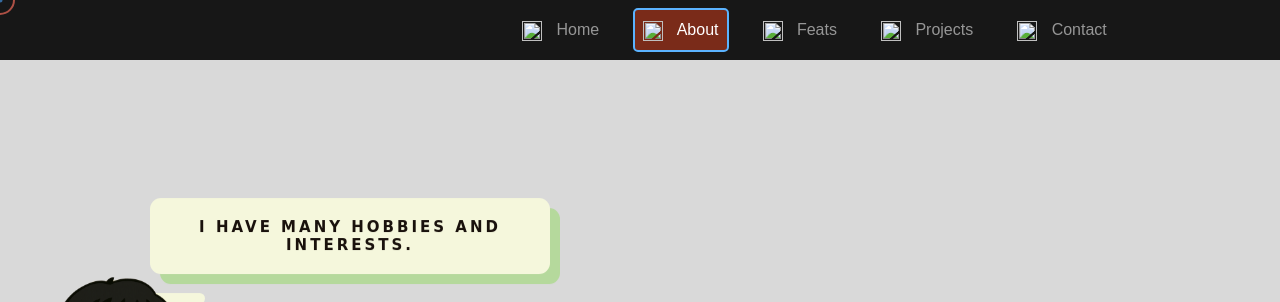
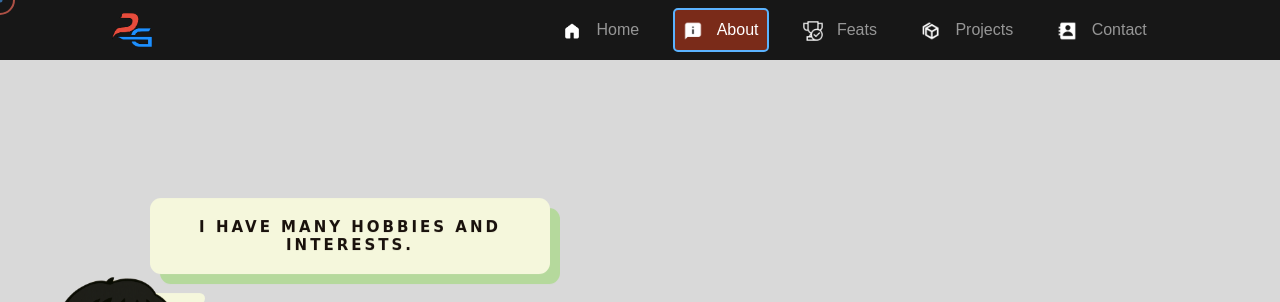
Before and after one commit to PrajalGurung/Prajal-Gurung, a plain HTML site: page abouts.html in a window 1280 px wide. Shown: the top 302 px of the page. Drawn offline with nearby package versions, Linux system fonts and the light colour scheme; files whose address does not match are found by name.

Commit message:
Images not loading

```diff
--- a/html/abouts.html
+++ b/abouts.html
@@ -524,19 +524,19 @@
       <div class="collapse navbar-collapse" id="navbarNav">
         <ul class="navbar-nav">
           <li class="nav-item me-4">
-            <a class="nav-link" href="../index.html"><span class="icon"><img src="img/Home Logo.png" alt=""></span> Home</a>
+            <a class="nav-link" href="index.html"><span class="icon"><img src="img/Home Logo.png" alt=""></span> Home</a>
           </li>
           <li class="nav-item me-4">
-            <a class="nav-link active" aria-current="page" href="../html/abouts.html"><span class="icon"><img src="img/About logo.png" alt=""></span> About</a>
+            <a class="nav-link active" aria-current="page" href="abouts.html"><span class="icon"><img src="img/About logo.png" alt=""></span> About</a>
           </li>
           <li class="nav-item me-4">
-            <a class="nav-link" href="../html/feats.html"><span class="icon"><img src="img/Feats logo.png" alt=""></span> Feats</a>
+            <a class="nav-link" href="feats.html"><span class="icon"><img src="img/Feats logo.png" alt=""></span> Feats</a>
           </li>
           <li class="nav-item me-4">
-            <a class="nav-link" href="../html/projects.html"><span class="icon"><img src="img/Projects logo.png" alt=""></span> Projects</a>
+            <a class="nav-link" href="projects.html"><span class="icon"><img src="img/Projects logo.png" alt=""></span> Projects</a>
           </li>
           <li class="nav-item me-4">
-            <a class="nav-link" href="../html/contact.html"><span class="icon"><img src="img/Contact logo.png" alt=""></span> Contact</a>
+            <a class="nav-link" href="contact.html"><span class="icon"><img src="img/Contact logo.png" alt=""></span> Contact</a>
           </li>
         </ul>
       </div>
```
Also changed, not shown: contact.html (renamed from html/contact.html, +5 -5 lines), feats.html (renamed from html/feats.html, +5 -5 lines), index.html (+5 -5 lines), projects.html (renamed from html/projects.html, +5 -5 lines), cursor.html (renamed from html/cursor.html), eye.html (renamed from html/eye.html), navbar.html (renamed from html/navbar.html), speech.html (renamed from html/speech.html).
